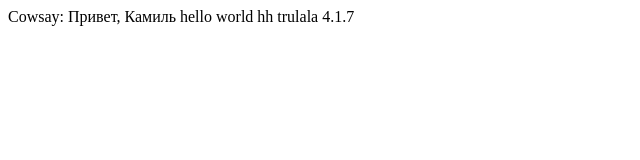
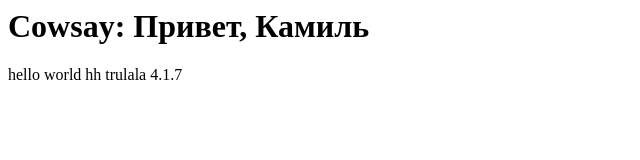
Before and after one commit to yksie/pages, a plain HTML site: page index.html in a window 1280 px wide. Shown: the whole page, without its empty margins (0-640 px from the left). Drawn offline with Linux system fonts and the light colour scheme.

Commit message:
Update index.html

```diff
--- a/index.html
+++ b/index.html
@@ -1,4 +1,4 @@
-<h1></h1> Cowsay: Привет, Камиль </h>
+<h1> Cowsay: Привет, Камиль </h1>
 hello world
 
 hh
```
